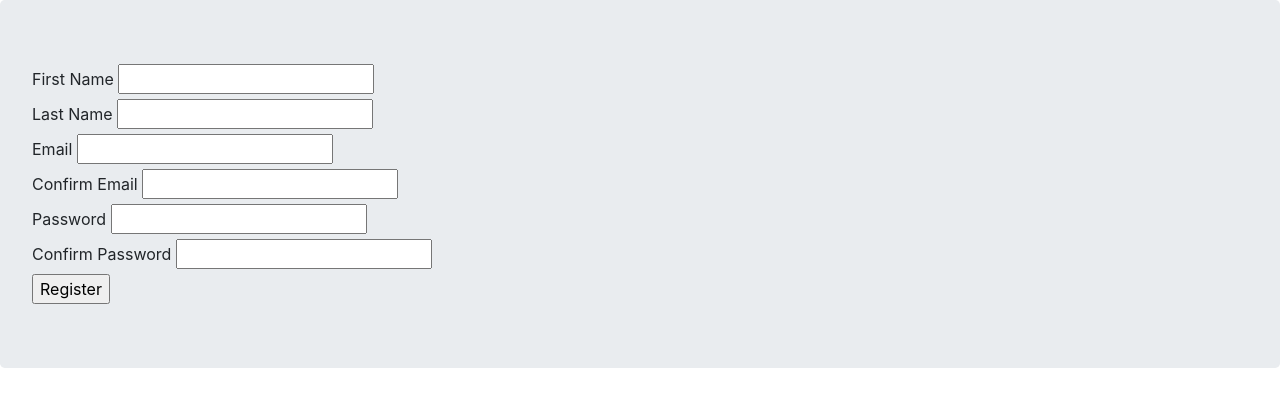
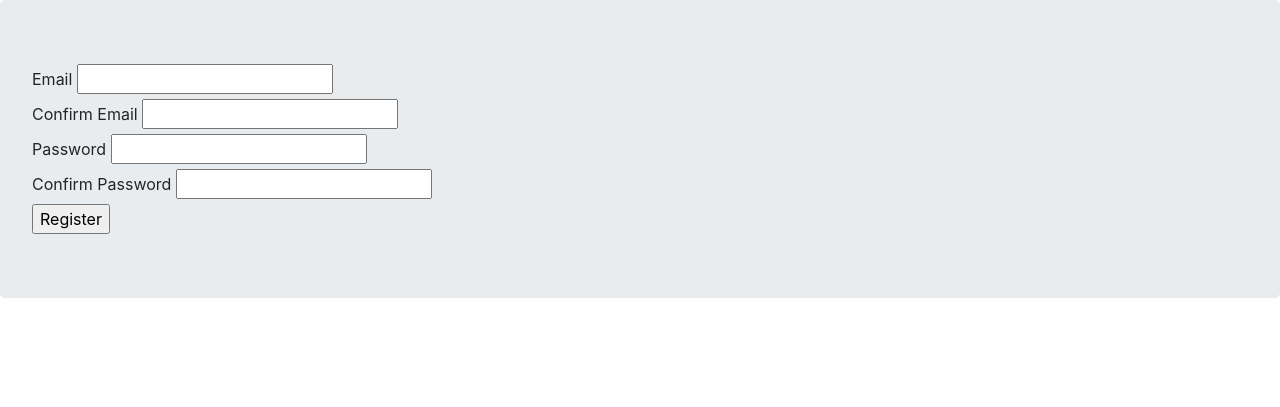
Before and after one commit to ghigbie/flask-login, a Flask app: page /register in a window 1280 px wide. Shown: the part 72-479 px from the top of the page. Run offline with Flask 2, Linux system fonts and the light colour scheme; some libraries are stand-ins or nearby versions.

Commit message:
Edit input registration fields

```diff
--- a/myproject/templates/register.html
+++ b/myproject/templates/register.html
@@ -2,8 +2,6 @@
 {% block content %}
 <form method="POST">
     {{ form.hidden_tag() }}
-    {{ form.first_name.label }} {{ form.first_name() }} <br>
-    {{ form.last_name.label }} {{ form.last_name() }} <br>
     {{ form.email.label }} {{ form.email() }} <br>
     {{ form.email_confirm.label }} {{ form.email_confirm() }} <br>
     {{ form.password.label }} {{ form.password() }} <br>
```
